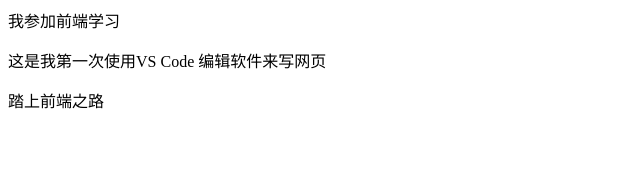
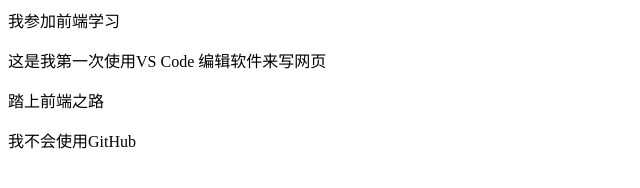
Before and after one commit to cdhqing/fe13, a plain HTML site: page index.html in a window 1280 px wide. Shown: the whole page, without its empty margins (0-640 px from the left). Drawn offline with Linux system fonts and the light colour scheme.

Commit message:
two
test

```diff
--- a/index.html
+++ b/index.html
@@ -10,5 +10,6 @@
     <hi>我参加前端学习</hi>
     <p>这是我第一次使用VS Code 编辑软件来写网页</p>
     <p>踏上前端之路</p>
+    <p>我不会使用GitHub</p>
 </body>
 </html>
```
Also changed, not shown: 1 other file.
